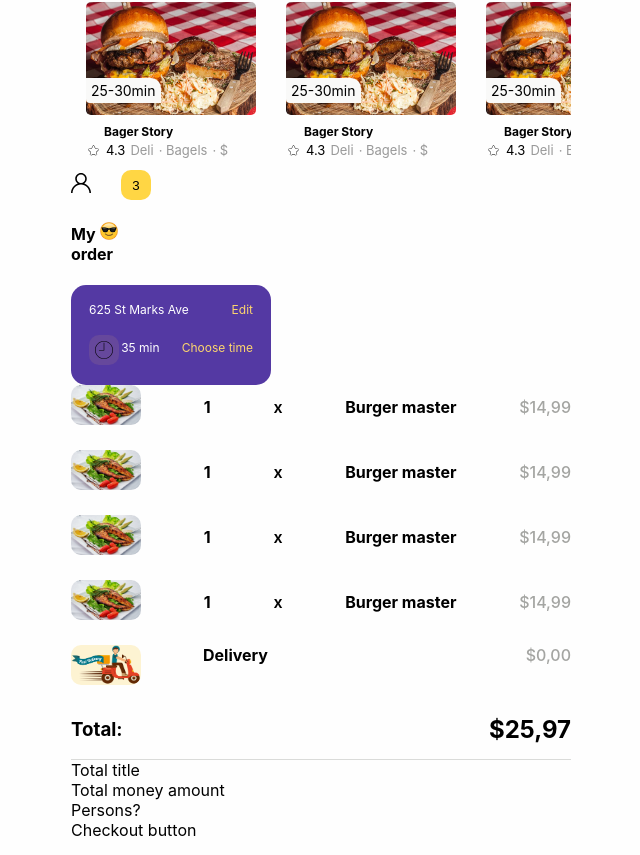
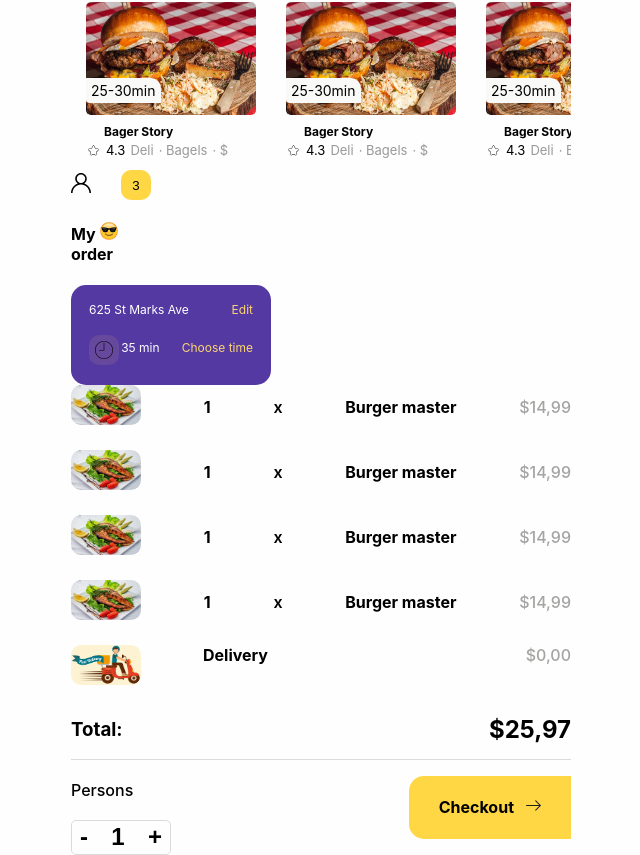
Before and after one commit to Josehdez96/Chukwudi-Frontend, a React (Create React App) app: page / in a window 1280 px wide. Shown: the part 397-1252 px from the top of the page, without its empty margins (319-959 px from the left). Built offline with nearby package versions, Linux system fonts and the light colour scheme.

Commit message:
Checkout layout

```diff
--- /dev/null
+++ b/src/components/Checkout/Checkout.css
@@ -0,0 +1,60 @@
+.main-checkout-row {
+  display: flex;
+  justify-content: space-between;
+  align-items: center;
+}
+
+.persons-col p {
+  font-weight: 500;
+  margin-top: 20px;
+}
+
+.qty-persons-selector {
+  display: flex;
+  border: 1px solid #dadbd9;
+  justify-content: space-between;
+  border-radius: 5px;
+  margin-top: 20px;
+  height: 35px;
+  width: 100px;
+}
+
+.substract-person-button {
+  font-weight: 700;
+  margin-left: 8px;
+  font-size: 24px;
+}
+
+.person-qty {
+  color: black;
+  font-weight: 700;
+  font-size: 24px;
+}
+
+.add-person-button {
+  font-weight: 700;
+  margin-right: 8px;
+  font-size: 24px;
+}
+
+.button-container a {
+  text-decoration: none;
+  color: black;
+}
+
+.checkout-button {
+  display: flex;
+  align-items: center;
+  background-color: #ffd644;
+  border-radius: 15px 0px 0px 15px;
+  padding: 0 30px;
+}
+
+.col-text {
+  margin-right: 12px;
+}
+
+.col-arrow img {
+  height: 15px;
+  width: 15px;
+}
--- /dev/null
+++ b/src/components/Checkout/Checkout.jsx
@@ -0,0 +1,48 @@
+import React from 'react';
+import { Link } from 'react-router-dom';
+import { Row, Col } from 'react-bootstrap';
+import Button from 'react-bootstrap/Button';
+
+import './Checkout.css';
+import arrow from '../../assets/icons/109617.svg';
+
+const Checkout = () => {
+  return (
+    <Row bsPrefix className='main-checkout-row'>
+      <Col bsPrefix className='persons-col'>
+        <Row>
+          <p>Persons</p>
+        </Row>
+        <Row bsPrefix className='qty-persons-selector'>
+          <Button
+            variant='warning'
+            bsPrefix
+            className='substract-person-button'
+          >
+            -
+          </Button>
+          <Button variant='warning' disabled bsPrefix className='person-qty'>
+            1
+          </Button>
+          <Button variant='warning' bsPrefix className='add-person-button'>
+            +
+          </Button>
+        </Row>
+      </Col>
+      <Col bsPrefix className='button-container'>
+        <Link to='/'>
+          <Row bsPrefix className='checkout-button'>
+            <Col bsPrefix className='col-text'>
+              <h4>Checkout</h4>
+            </Col>
+            <Col bsPrefix className='col-arrow'>
+              <img src={arrow} alt='arrow' />
+            </Col>
+          </Row>
+        </Link>
+      </Col>
+    </Row>
+  );
+};
+
+export default Checkout;
--- a/src/pages/Home/Home.jsx
+++ b/src/pages/Home/Home.jsx
@@ -9,6 +9,7 @@ import ListOfFoodSuggestions from '../../components/ListOfFoodSuggestions/ListOf
 import Menu from '../../components/Menu/Menu';
 import MyOrderSection from '../../components/MyOrderSection/MyOrderSection';
 import TotalPurchase from '../../components/TotalPurchase/TotalPurchase';
+import Checkout from '../../components/Checkout/Checkout';
 
 function Home() {
   return (
@@ -23,12 +24,7 @@ function Home() {
 
       <MyOrderSection />
       <TotalPurchase />
-      <div>
-        <div>Total title</div>
-        <div>Total money amount</div>
-      </div>
-      <div>Persons?</div>
-      <div>Checkout button</div>
+      <Checkout />
     </Fragment>
   );
 }
```
